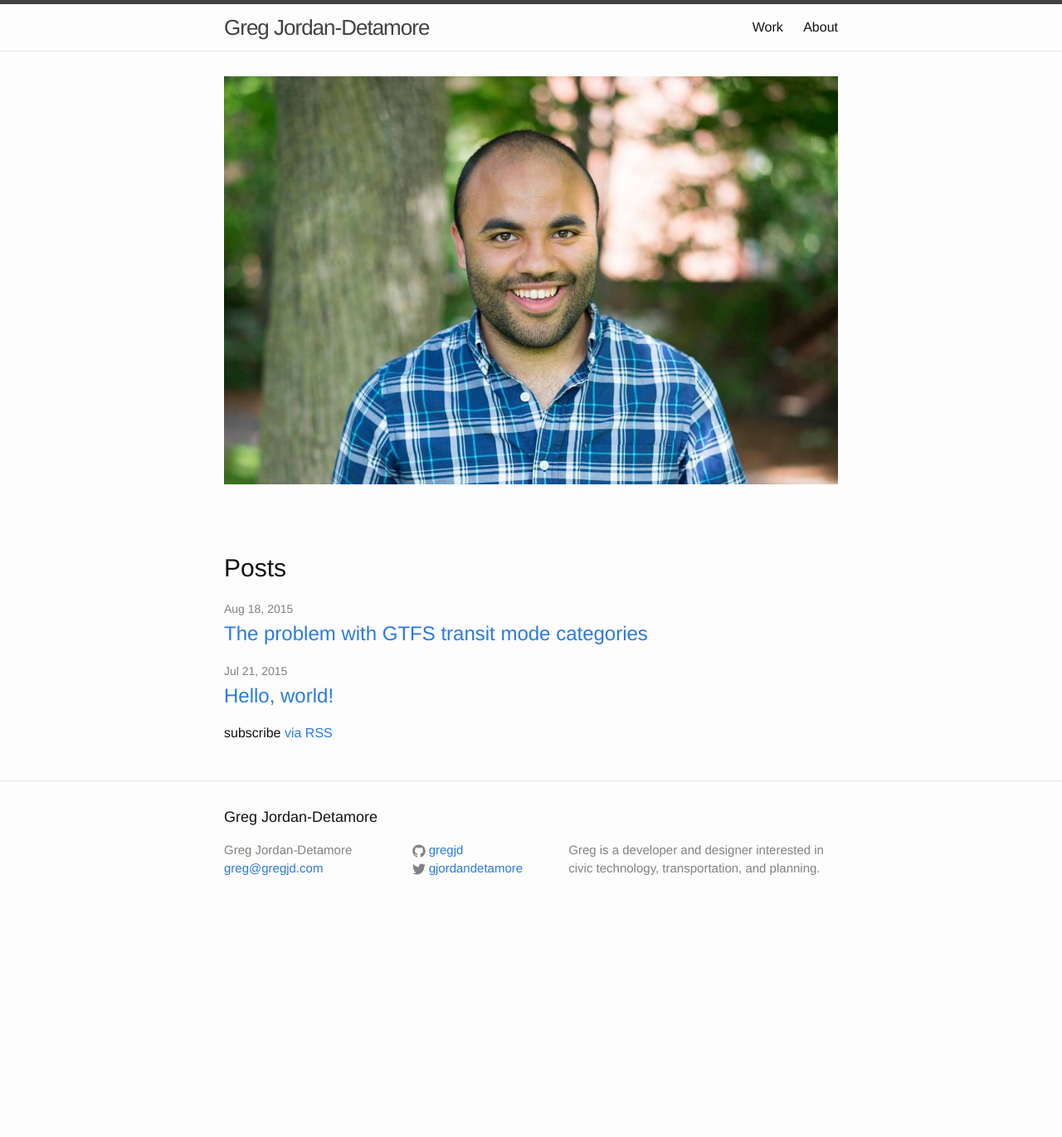
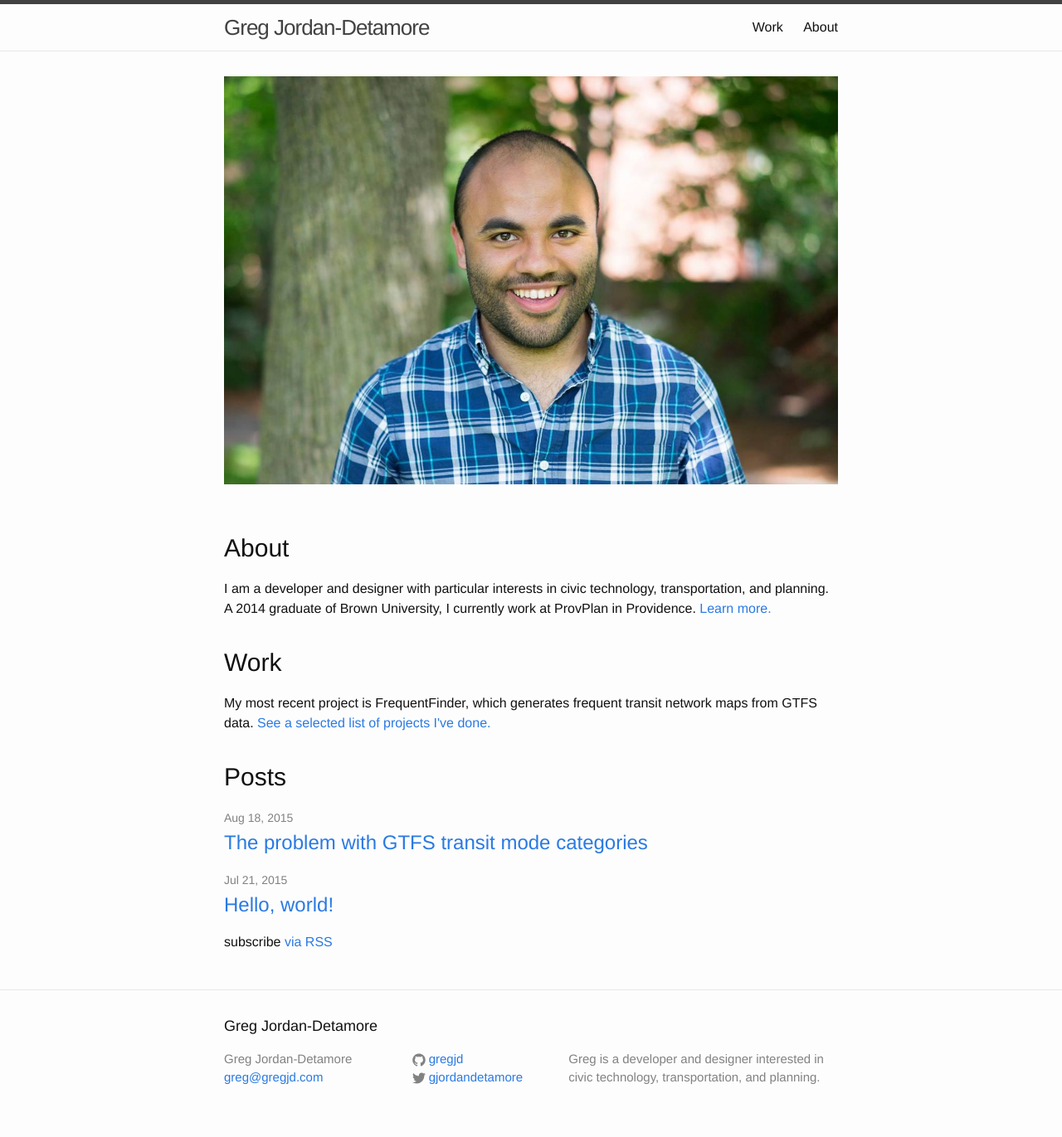
Before and after one commit to gregjd/gregjd.github.io, a Jekyll site: the page built from index.html, in a window 1280 px wide. Shown: the whole page at 83% size. Built offline with Jekyll 4.4.1, drawn with Linux system fonts in a browser that asks for light colours; Markdown is read by kramdown in place of the engine named in the settings; before the commit the page ends 1119 px from its top, so only the background shows below that.

Commit message:
Update home page with About and Work sections

```diff
--- a/index.html
+++ b/index.html
@@ -4,7 +4,15 @@ layout: default
 
 <div class="home">
 
-  <img src="/images/Profile_Pic_Cropped.png" alt="Profile picture"><br><br><br>
+  <img src="/images/Profile_Pic_Cropped.png" alt="Profile picture"><br><br>
+
+  <h1 class="page-heading">About</h1>
+
+  I am a developer and designer with particular interests in civic technology, transportation, and planning. A 2014 graduate of Brown University, I currently work at ProvPlan in Providence. <a href="/about/">Learn more.</a>
+
+  <h1 class="page-heading">Work</h1>
+
+  My most recent project is FrequentFinder, which generates frequent transit network maps from GTFS data. <a href="/work/">See a selected list of projects I've done.</a>
 
   <h1 class="page-heading">Posts</h1>
 
```
